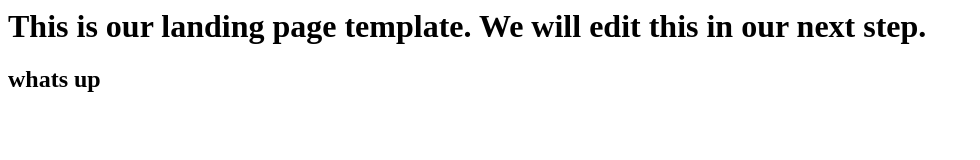
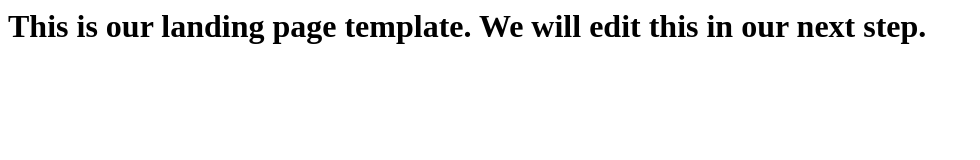
Before and after one commit to CzarinaZ/Duck-Minions-School-Website, a plain HTML site: page index.html in a window 1280 px wide. Shown: the whole page, without its empty margins (0-980 px from the left). Drawn offline with Linux system fonts and the light colour scheme.

Commit message:
Add index.html

```diff
--- a/index.html
+++ b/index.html
@@ -1,2 +1 @@
 <h1>This is our landing page template. We will edit this in our next step.</h1>
-<h2> whats up</h2>
```
